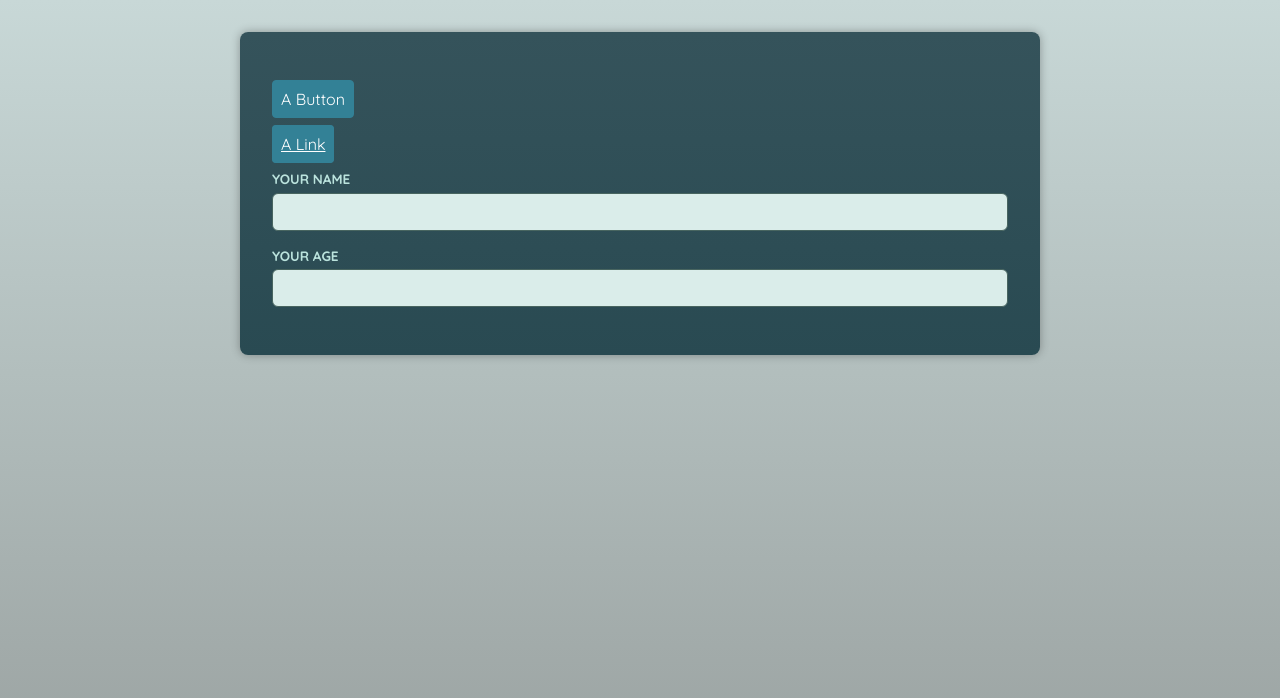
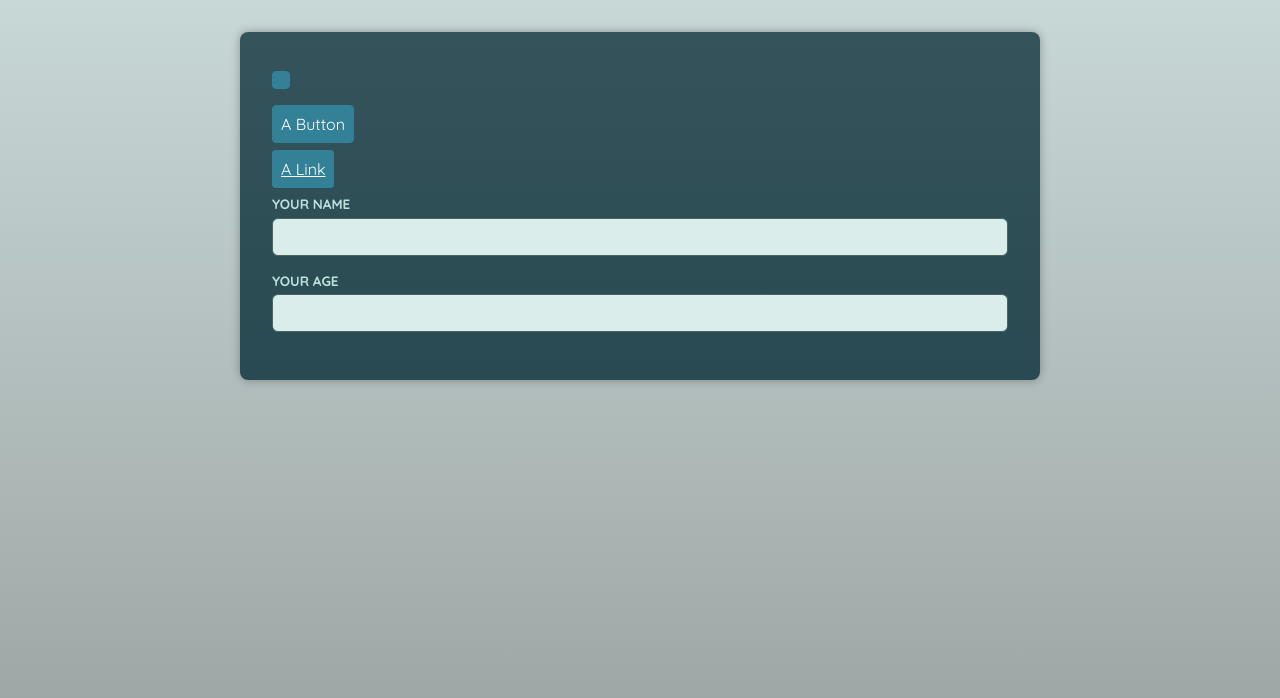
Before and after one commit to WebKBS/react-typescript, a React (Vite) app in the folder newProject/: page / in a window 1280 px wide. Shown: the top 698 px of the page. Built offline with nearby package versions, Linux system fonts and the light colour scheme; a web font is replaced by a local one.

Commit message:
ElementType 만들어보기

```diff
--- a/newProject/src/App.tsx
+++ b/newProject/src/App.tsx
@@ -1,9 +1,12 @@
 import Button from './components/Button';
+import Container from './components/Container';
 import Input from './components/Input';
 
 function App() {
   return (
     <main>
+      <Container as={Button} />
+
       <p>
         <Button>A Button</Button>
       </p>
--- /dev/null
+++ b/newProject/src/components/Container.tsx
@@ -0,0 +1,10 @@
+import { ElementType } from 'react';
+
+type ContainerProps = {
+  as: ElementType;
+};
+
+export default function Container({ as }: ContainerProps) {
+  const Component = as;
+  return <Component />;
+}
```
